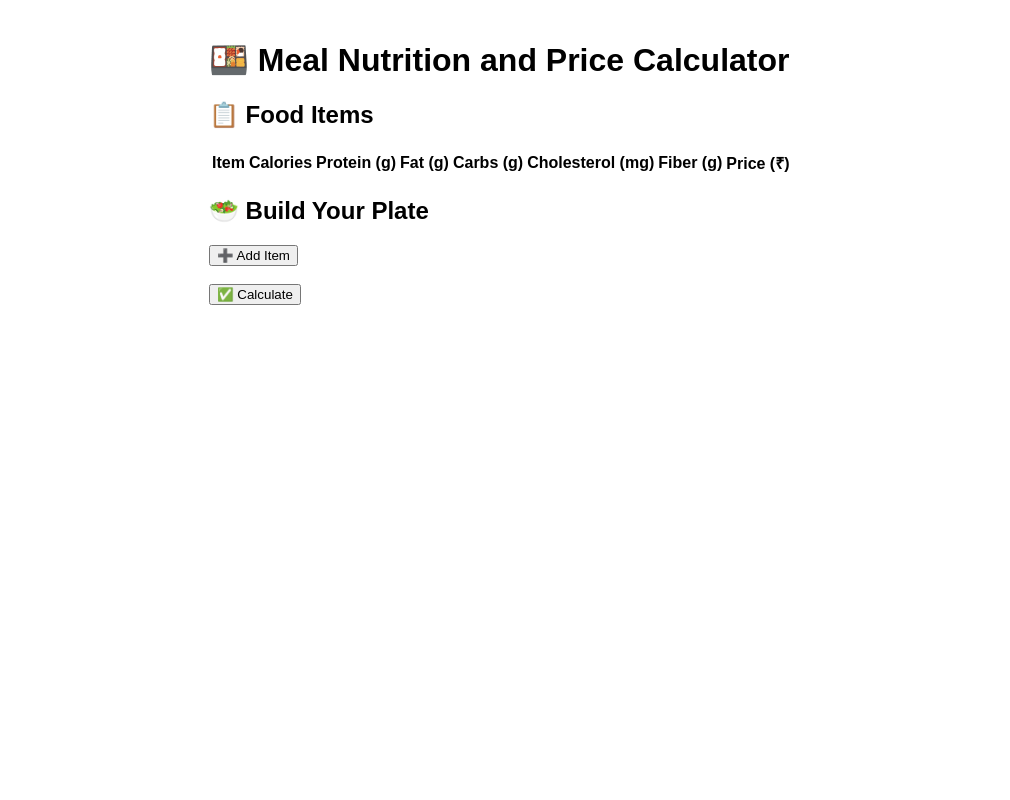
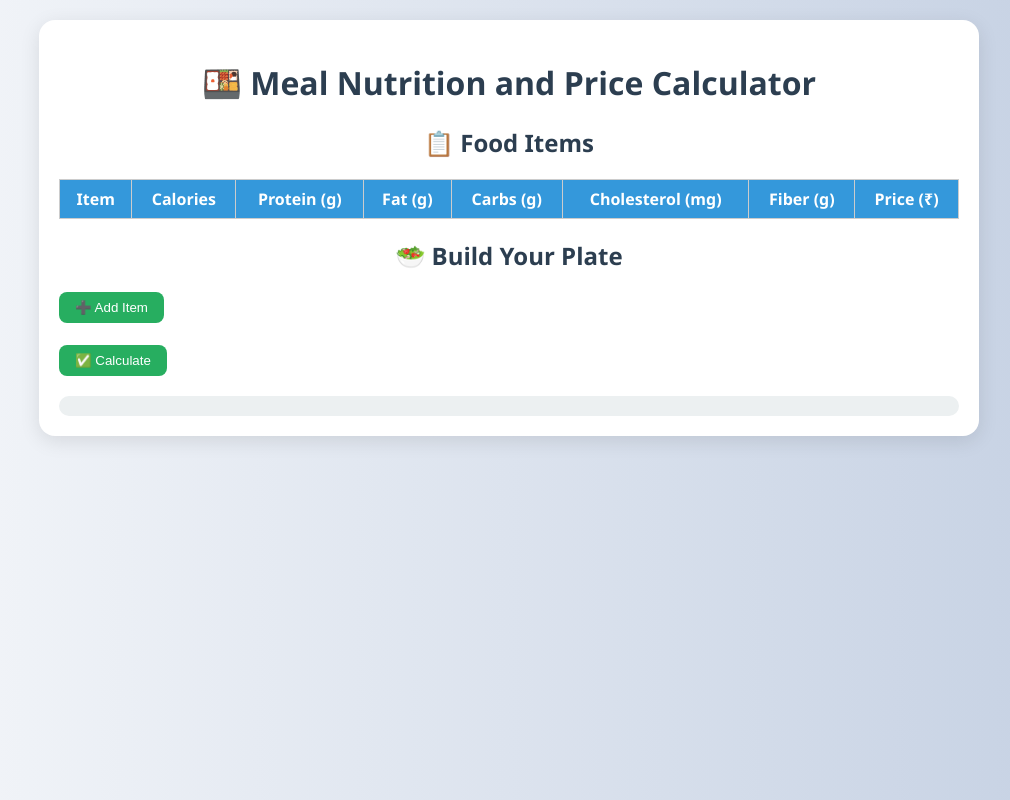
Before and after one commit to yuteshvishnu/meal-nutrition-calc, a plain HTML site: page index.html in a window 1280 px wide. Shown: the whole page, without its empty margins (131-1141 px from the left). Drawn offline with Linux system fonts and the light colour scheme.

Commit message:
Update style.css

```diff
--- a/style.css
+++ b/style.css
@@ -1,18 +1,82 @@
 body {
-  font-family: sans-serif;
+  font-family: "Segoe UI", sans-serif;
+  background: linear-gradient(to right, #f5f7fa, #c3cfe2);
+  margin: 0;
   padding: 20px;
-  max-width: 600px;
-  margin: auto;
 }
 
-label {
-  display: block;
-  margin-bottom: 10px;
+.container {
+  max-width: 900px;
+  margin: auto;
+  background: white;
+  padding: 20px;
+  border-radius: 16px;
+  box-shadow: 0 5px 20px rgba(0, 0, 0, 0.1);
+  animation: slideIn 1s ease-out;
 }
 
-#results {
+h1, h2 {
+  text-align: center;
+  color: #2c3e50;
+}
+
+table {
+  width: 100%;
+  border-collapse: collapse;
+  margin-top: 10px;
+}
+
+th, td {
+  padding: 8px 10px;
+  border: 1px solid #ccc;
+  text-align: center;
+}
+
+th {
+  background-color: #3498db;
+  color: white;
+}
+
+input[type="number"], select {
+  padding: 6px;
+  margin-right: 10px;
+  border-radius: 8px;
+  border: 1px solid #ccc;
+}
+
+button {
+  padding: 8px 16px;
+  border: none;
+  background-color: #27ae60;
+  color: white;
+  border-radius: 8px;
+  cursor: pointer;
+  transition: background 0.3s;
+}
+
+button:hover {
+  background-color: #219150;
+}
+
+#result {
   margin-top: 20px;
-  background: #f0f0f0;
-  padding: 15px;
-  border-radius: 8px;
+  padding: 10px;
+  background: #ecf0f1;
+  border-radius: 10px;
+  animation: fadeIn 0.8s ease-in;
 }
+
+@keyframes slideIn {
+  from {
+    transform: translateY(20px);
+    opacity: 0;
+  } to {
+    transform: translateY(0);
+    opacity: 1;
+  }
+}
+
+@keyframes fadeIn {
+  from { opacity: 0; }
+  to   { opacity: 1; }
+}
```
